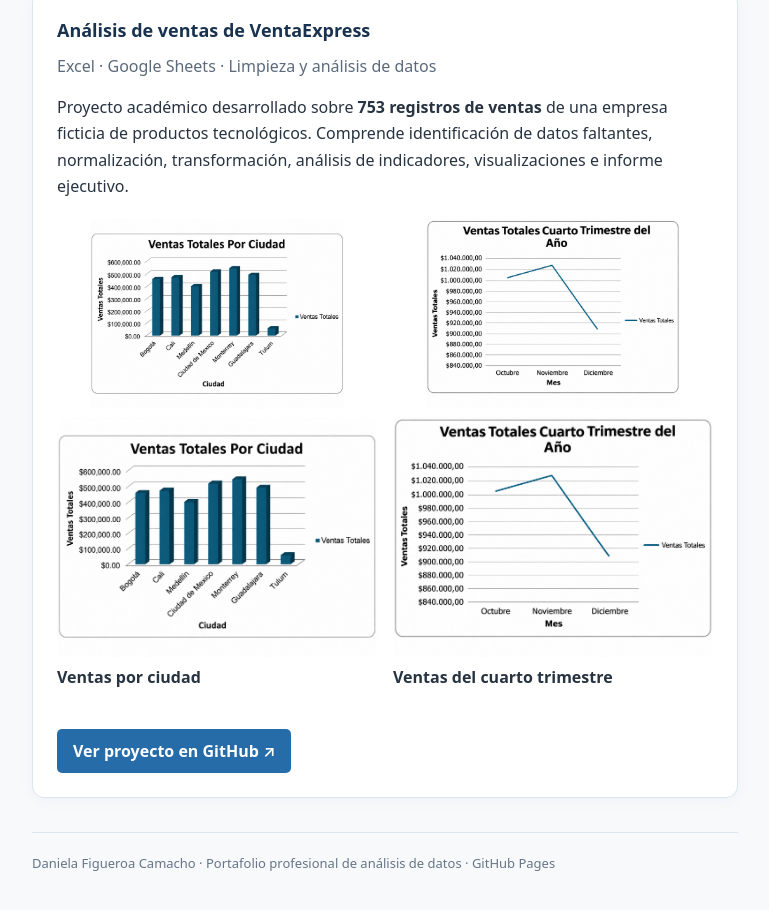
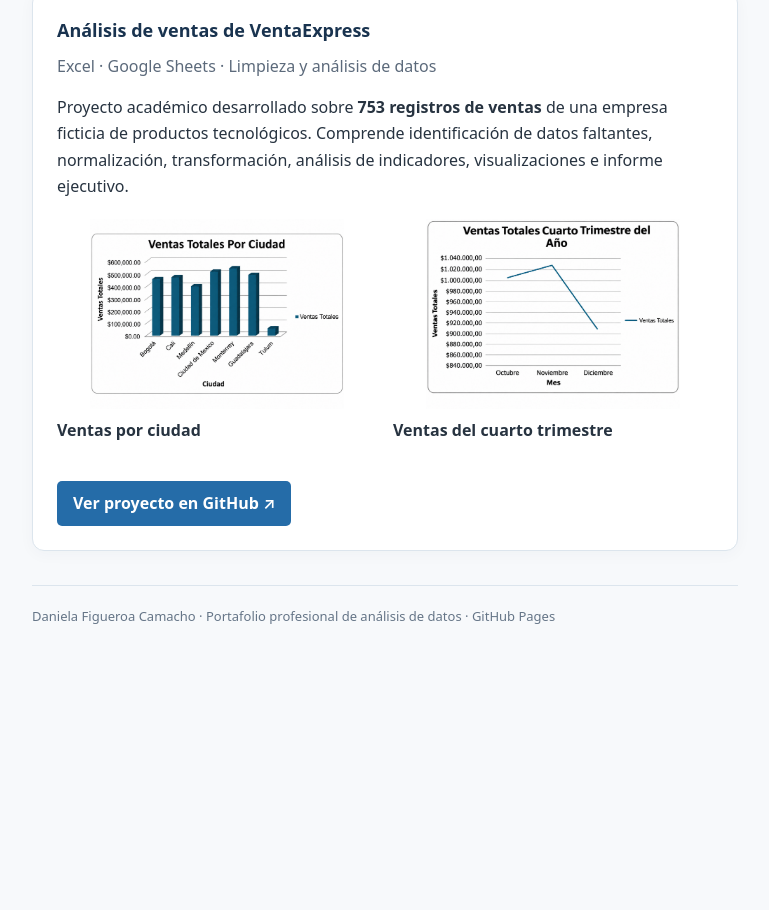
Before and after one commit to dafica/dafica.github.io, a plain HTML site: page index.html in a window 1280 px wide. Shown: the part 1251-2161 px from the top of the page, without its empty margins (424-1193 px from the left). After the commit the page ends 1932 px from the top, so only its background shows below. Drawn offline with Linux system fonts and the light colour scheme.

Commit message:
Corregir gráficos duplicados.
Removed duplicate images for sales graphs in index.html.

```diff
--- a/index.html
+++ b/index.html
@@ -93,15 +93,11 @@
 <a href="ventas-por-ciudad.png.png.png" target="_blank" rel="noopener noreferrer" title="Ampliar gráfico">
   <img src="ventas-por-ciudad.png.png.png" alt="Ventas por ciudad" style="width:100%;height:190px;object-fit:contain;border-radius:8px;cursor:zoom-in;">
 </a>
-  <img src="ventas-por-ciudad.png.png.png" alt="Gráfico de ventas por ciudad" style="width:100%;border-radius:8px;cursor:zoom-in;">
-</a>
     <p><strong>Ventas por ciudad</strong></p>
   </div>
   <div>
 <a href="ventas-trimestre.png.png.png" target="_blank" rel="noopener noreferrer" title="Ampliar gráfico">
   <img src="ventas-trimestre.png.png.png" alt="Ventas del cuarto trimestre" style="width:100%;height:190px;object-fit:contain;border-radius:8px;cursor:zoom-in;">
-</a>
-  <img src="ventas-trimestre.png.png.png" alt="Gráfico de ventas del cuarto trimestre" style="width:100%;border-radius:8px;cursor:zoom-in;">
 </a>
     <p><strong>Ventas del cuarto trimestre</strong></p>
   </div>
```
